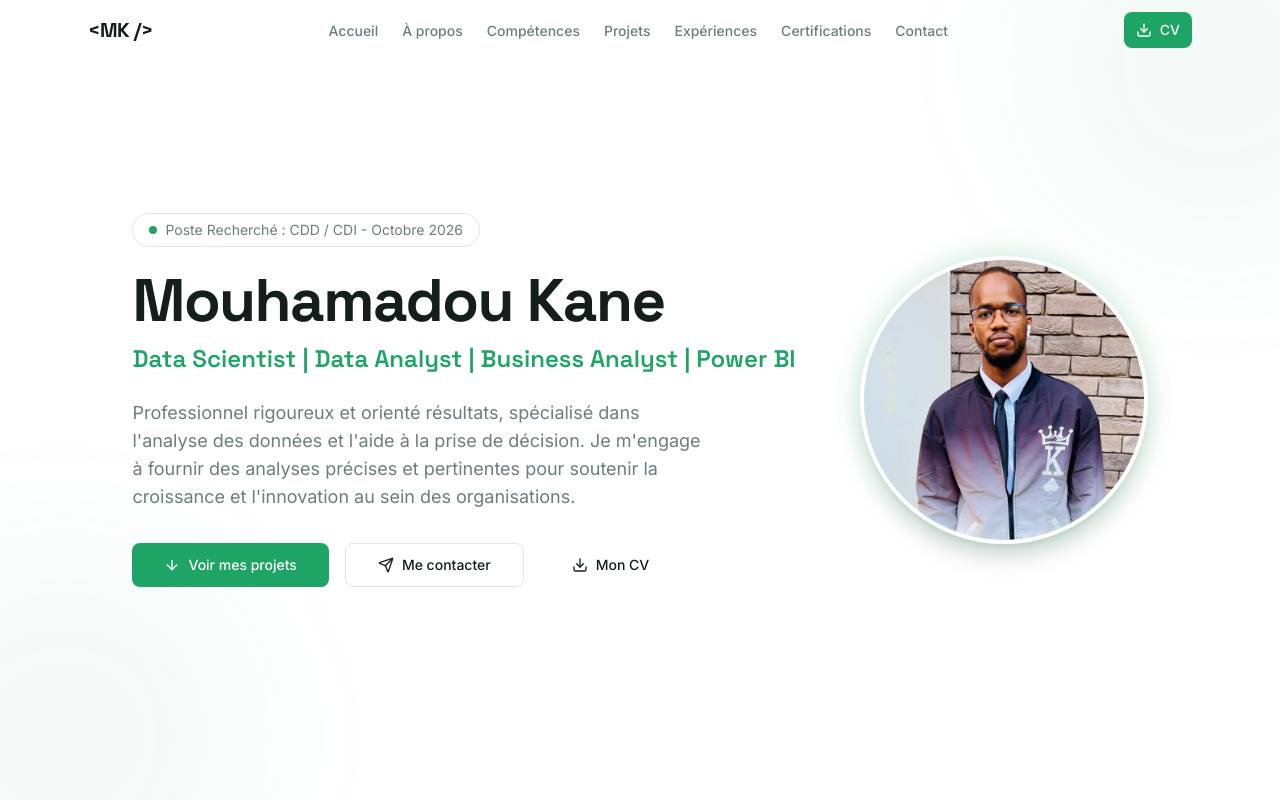
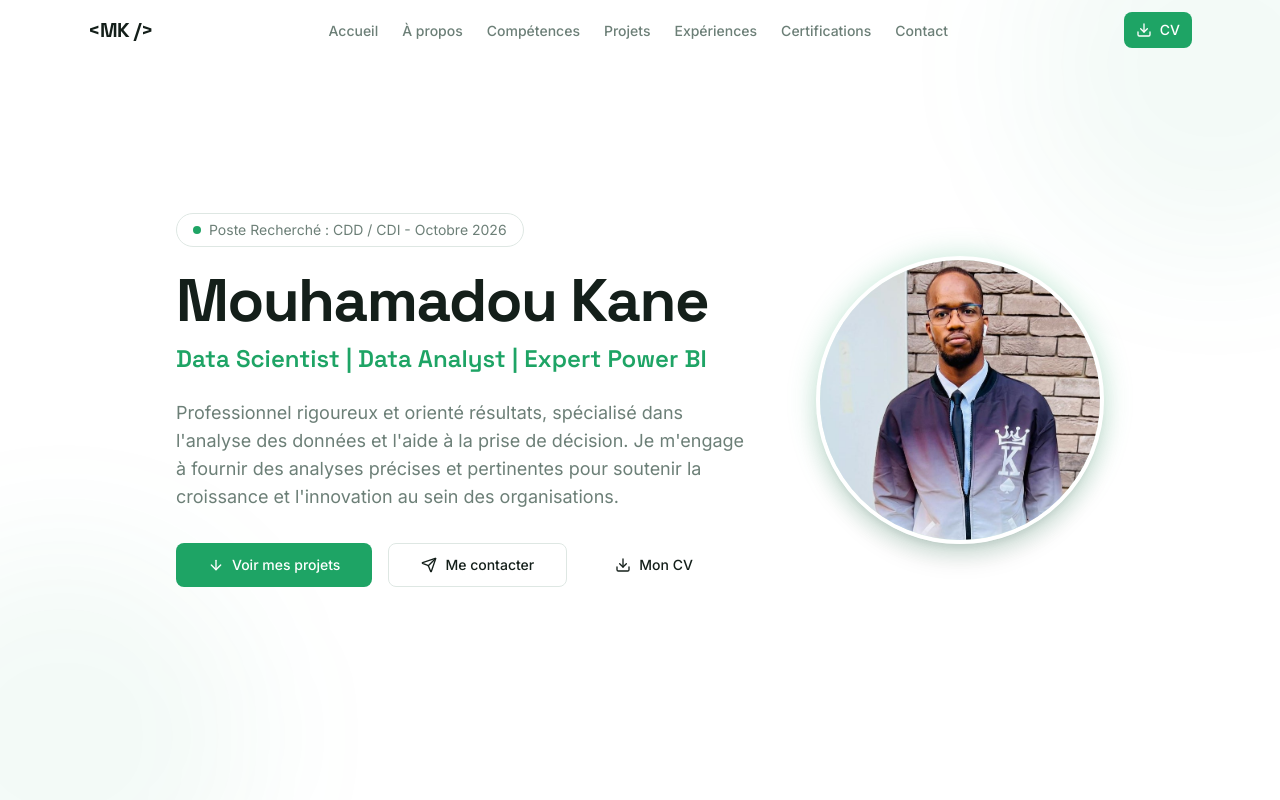
Before and after one commit to MouhamadouKane/Mon_Portofolio, a Next.js app: page / in a window 1280 px wide. Shown: the top 800 px of the page. Built offline with nearby package versions, Linux system fonts and the light colour scheme.

Commit message:
feat: update hero section title for clarity
Co-authored-by: Mouhamadou Kane <121967533+MouhamadouKane@users.noreply.github.com>

```diff
--- a/components/hero.tsx
+++ b/components/hero.tsx
@@ -38,7 +38,7 @@ export function Hero() {
             className="animate-fade-in-up mt-3 font-heading text-xl font-semibold text-primary sm:text-2xl"
             style={{ animationDelay: "0.3s", opacity: 0 }}
           >
-            Data Scientist | Data Analyst | Business Analyst | Power BI
+            Data Scientist | Data Analyst | Expert Power BI
           </p>
 
           <p
```
